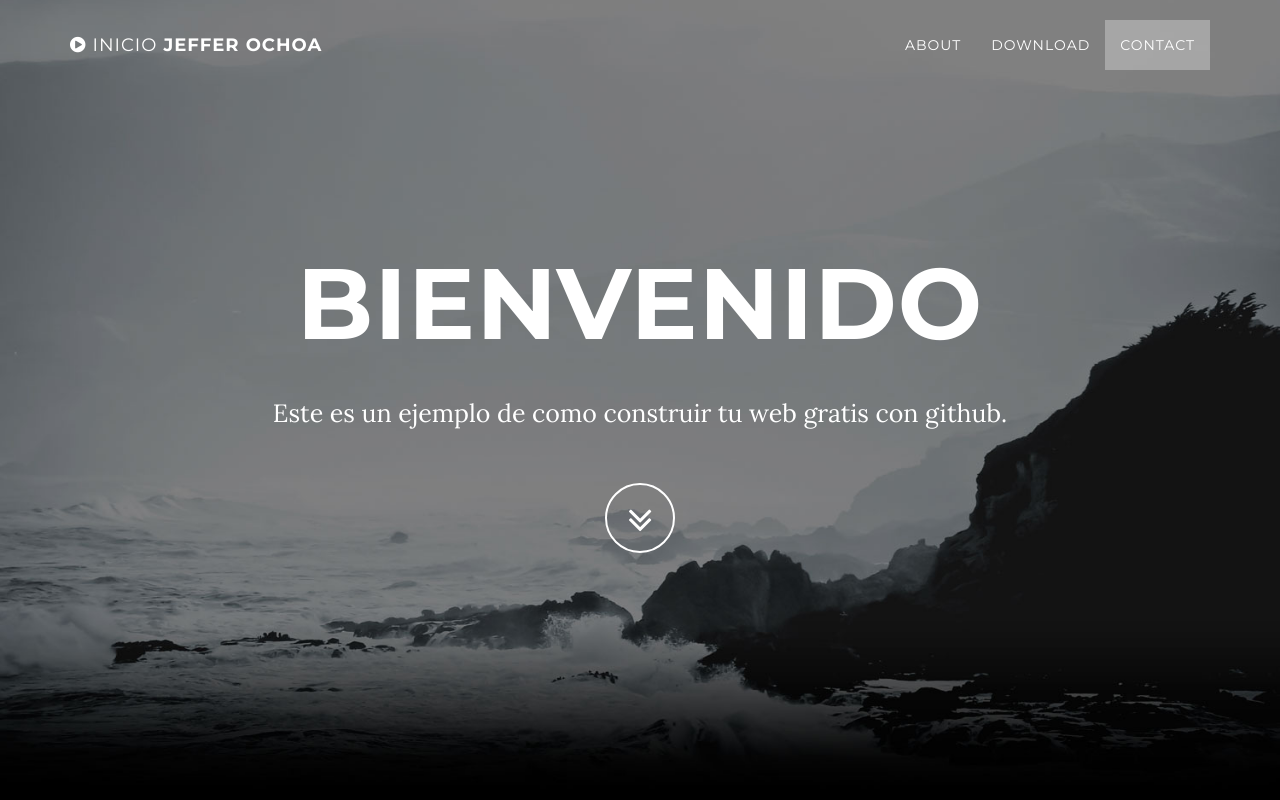
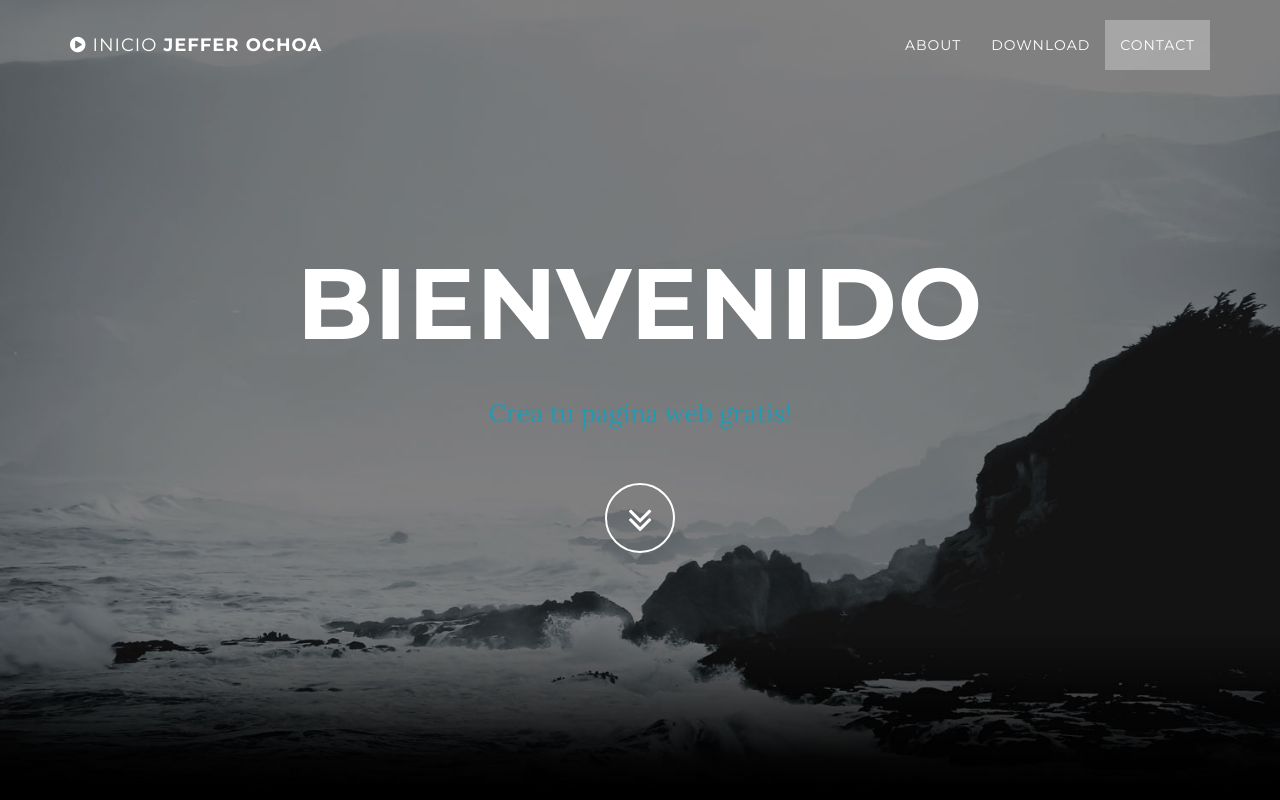
Before and after one commit to jeffer8a/pagina-web-gratis, a plain HTML site: page index.html in a window 1280 px wide. Shown: the top 800 px of the page. Drawn offline with Linux system fonts and the light colour scheme; some packages are replaced by stand-ins of ours.

Commit message:
Update index.html

```diff
--- a/index.html
+++ b/index.html
@@ -75,7 +75,8 @@
                 <div class="row">
                     <div class="col-md-8 col-md-offset-2">
                         <h1 class="brand-heading">Bienvenido</h1>
-                        <p class="intro-text">Este es un ejemplo de como construir tu web gratis con github.</p>
+                        <p class="intro-text">
+                        <a href="http://jefferochoa.com.ve/como-crear-una-pagina-web-personal-gratis/">Crea tu pagina web gratis!</a></p>
                         <a href="#about" class="btn btn-circle page-scroll">
                             <i class="fa fa-angle-double-down animated"></i>
                         </a>
```
